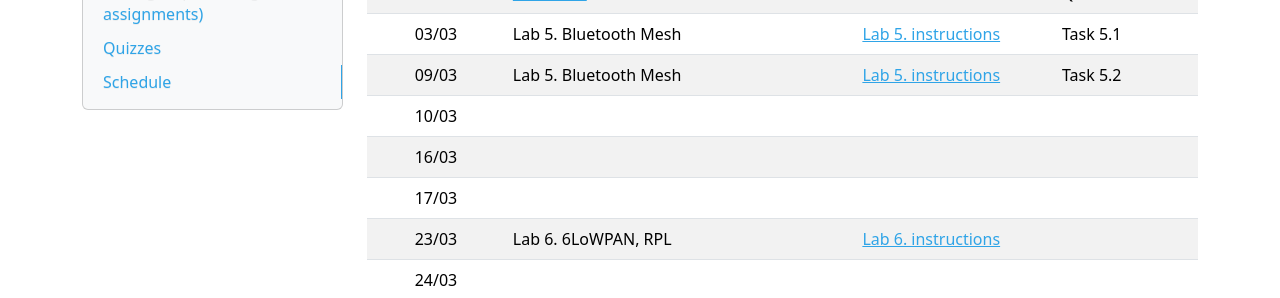
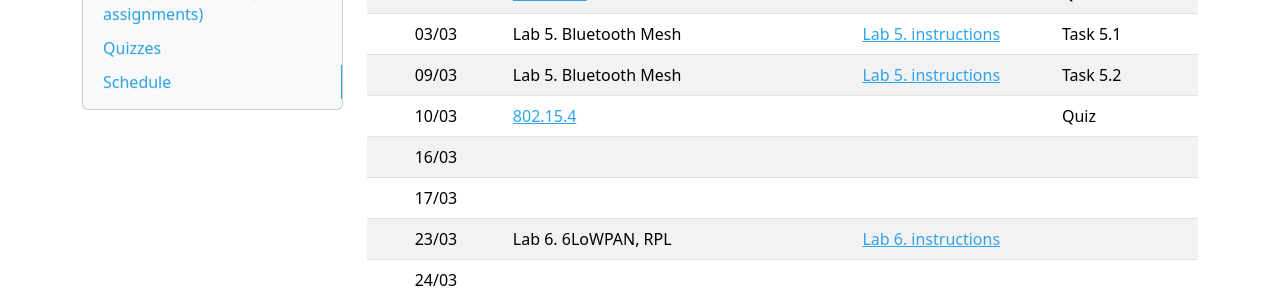
Before and after one commit to iot-da/iot-da.github.io, an MkDocs documentation site: the page built from docs/Subjects/NP1/index.md, in a window 1280 px wide and 900 px high, scrolled down 1185 px. Shown: the part 332-630 px from the top of the window. Built offline with MkDocs 1.6.1, drawn with Linux system fonts in a browser that asks for light colours; nearby versions of some CDN libraries.

Commit message:
NP1 802.15.4 slides

```diff
--- a/docs/Subjects/NP1/index.md
+++ b/docs/Subjects/NP1/index.md
@@ -58,7 +58,7 @@ You MUST enter your name to answer the quizzes.
 |   02/03   | [BLE-Mesh](slides/BLE-Mesh.pdf)             |                                    | Quiz          |
 |   03/03   | Lab 5. Bluetooth Mesh                       | [Lab 5. instructions](P5/index.md) | Task 5.1      |
 |   09/03   | Lab 5. Bluetooth Mesh                       | [Lab 5. instructions](P5/index.md) | Task 5.2      |
-|   10/03   |                                             |                                    |               |
+|   10/03   | [802.15.4](802_15_4.pdf)                    |                                    | Quiz          |
 |   16/03   |                                             |                                    |               |
 |   17/03   |                                             |                                    |               |
 |   23/03   | Lab 6. 6LoWPAN, RPL                         | [Lab 6. instructions](P6/index.md) |               |
```
Also changed, not shown: 1 other file.
